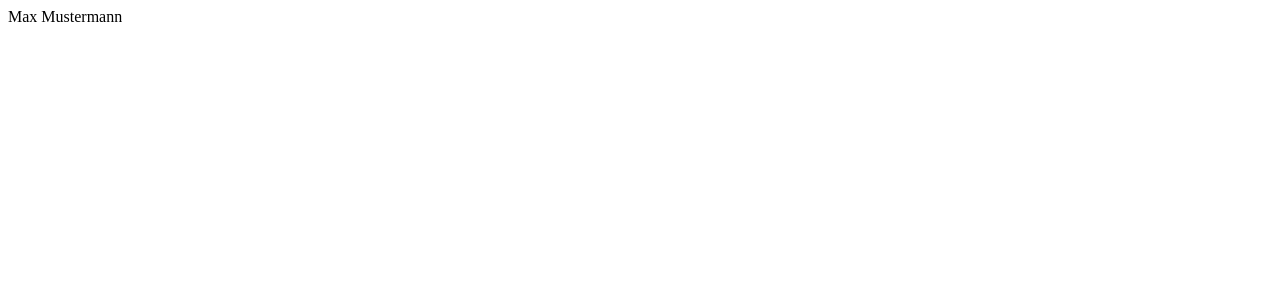
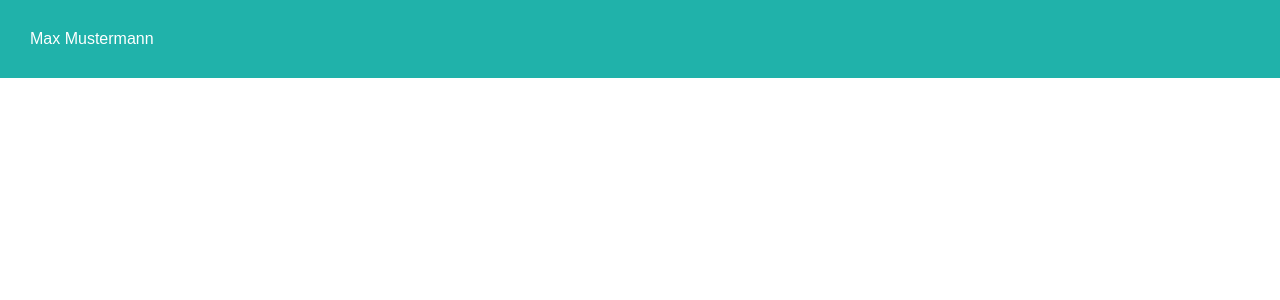
Before and after one commit to isNotOkay/interview-prep-bamf, an Angular app: page / in a window 1280 px wide. Shown: the top 300 px of the page. Built offline with nearby package versions, Linux system fonts and the light colour scheme.

Commit message:
adjust header style

```diff
--- a/src/app/header/header.html
+++ b/src/app/header/header.html
@@ -1,3 +1,3 @@
-<div>
+<div class="header">
   <div>{{ firstName() }} {{ lastName() }}</div>
 </div>
--- a/src/app/header/header.scss
+++ b/src/app/header/header.scss
@@ -0,0 +1,6 @@
+
+.header {
+  padding: 30px;
+  background: lightseagreen;
+  color: white;
+}
--- a/src/styles.scss
+++ b/src/styles.scss
@@ -1 +1,5 @@
 /* You can add global styles to this file, and also import other style files */
+html, body {
+  font-family: "Arial";
+  margin: 0;
+}
```
